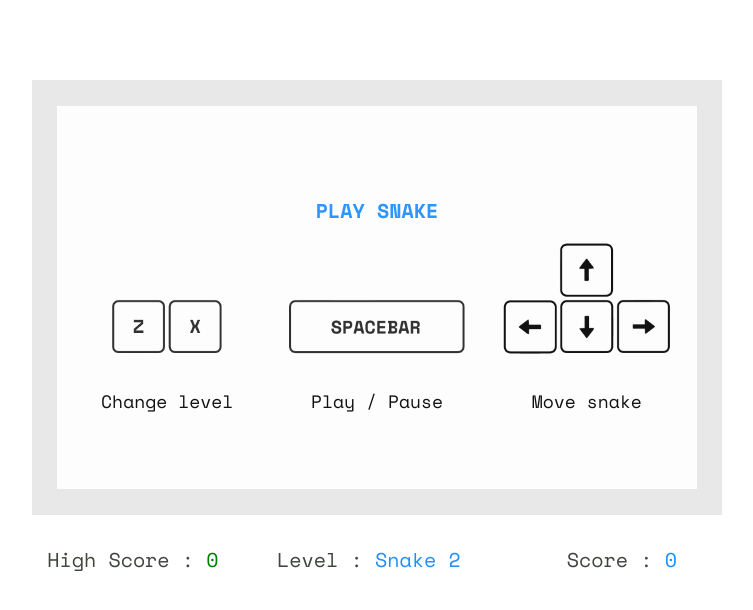
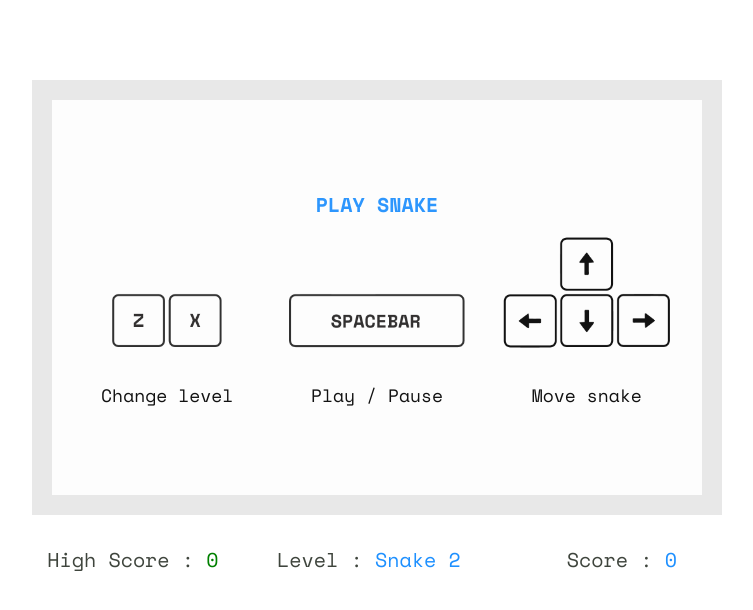
Before and after one commit to romanstan1/Project-1, a PHP site: page / in a window 1280 px wide. Shown: the top 610 px of the page, without its empty margins (263-1016 px from the left). Run offline with PHP 8.4, Linux system fonts and the light colour scheme.

Commit message:
minor updates

```diff
--- a/css/style.css
+++ b/css/style.css
@@ -27,6 +27,8 @@ section.board {
   margin-top: 5%;
   margin-bottom: 30px;
   text-align: center;
+  width: 1100px;
+  height: 435px;
 }
 section.board div.instructions{
   position: absolute;
@@ -34,10 +36,10 @@ section.board div.instructions{
   text-align: center;
   background: white;
   color:black;
-  width:50%;
-  height:88%;
-  left:25%;
-  top:6%;
+  width:650px;
+  height:395px;
+  left:225px;
+  top:20px;
   margin: 0 auto;
   opacity: 0;
 }
@@ -62,6 +64,7 @@ section.belowBoard {
   display: block;
   margin: 0 auto;
   text-align: center;
+  width: 1100px;
 }
 section.board div.hide, section.hide {
   display: none;
@@ -151,3 +154,11 @@ li.snakeFront {
       background: #a0adc1;
    }
  }
+
+ /*@media only screen and (max-width: 1120px)  {
+   li.cell {
+     width: 13px;
+     height: 13px;
+   }
+
+  }*/
--- a/js/app.js
+++ b/js/app.js
@@ -354,7 +354,7 @@ function setup() {
 /////-------------------------------- Spell out the word SNAKE with openingSequence
 
   const letterDirections = [3, 0, 1, 0, 3, 2, 3, 0, 5, 0, 3, 6, 2, 3, 0, 3, 2, 3, 0, 7 ,0 , 3, 2, 3, 0, 4, 3, 6, 5, 3, 0, 3, 2, 1, 2, 3, 2, 1, 2, 3, 3, 3];
-  const letterTimes = [1, 15, 5, 5, 4, 7, 8, 2, 8, 8, 8, 6, 4, 5, 2, 5, 5, 5, 2, 5, 3, 2, 5, 8, 2, 5, 4, 2, 4, 5, 3, 8, 6, 2, 5, 3, 4, 2, 4, 4, 2, 23];
+  const letterTimes = [1, 17, 5, 5, 4, 7, 8, 2, 8, 8, 8, 6, 4, 5, 2, 5, 5, 5, 2, 5, 3, 2, 5, 8, 2, 5, 4, 2, 4, 5, 3, 8, 6, 2, 5, 3, 4, 2, 4, 4, 2, 21];
 
   ////// DIRECTION MAP
   /////   7    0    4
```
